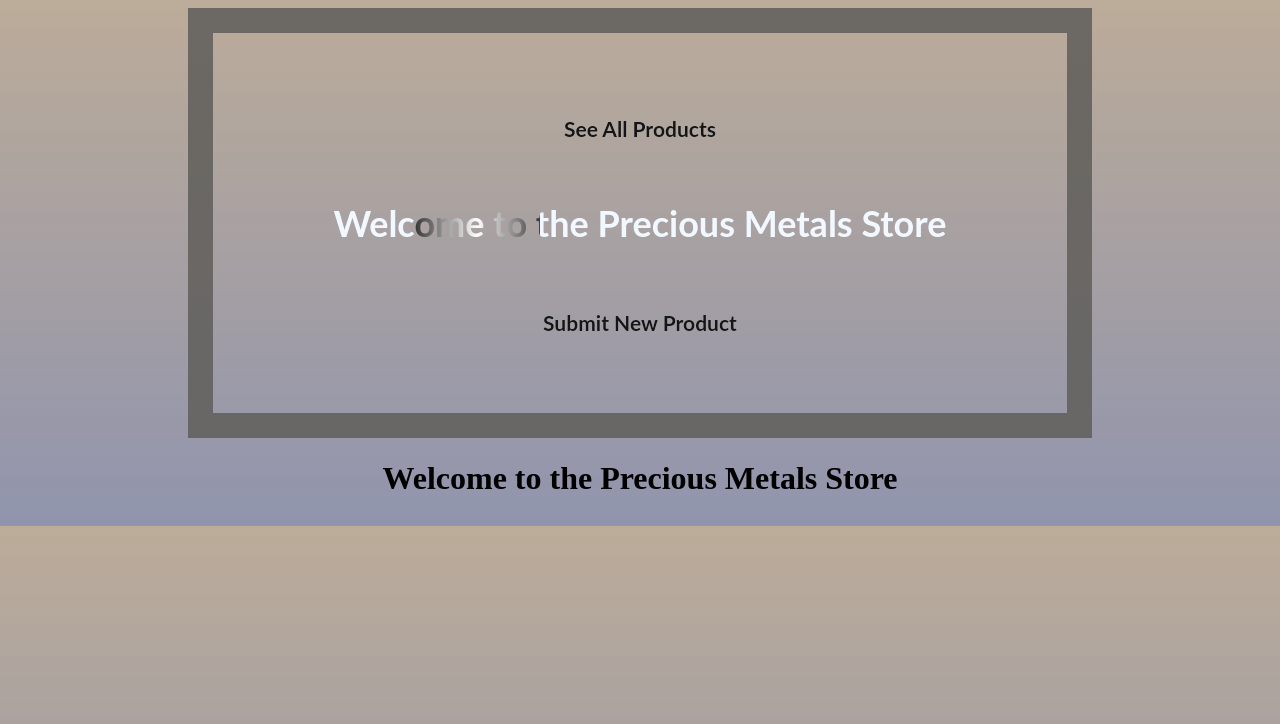
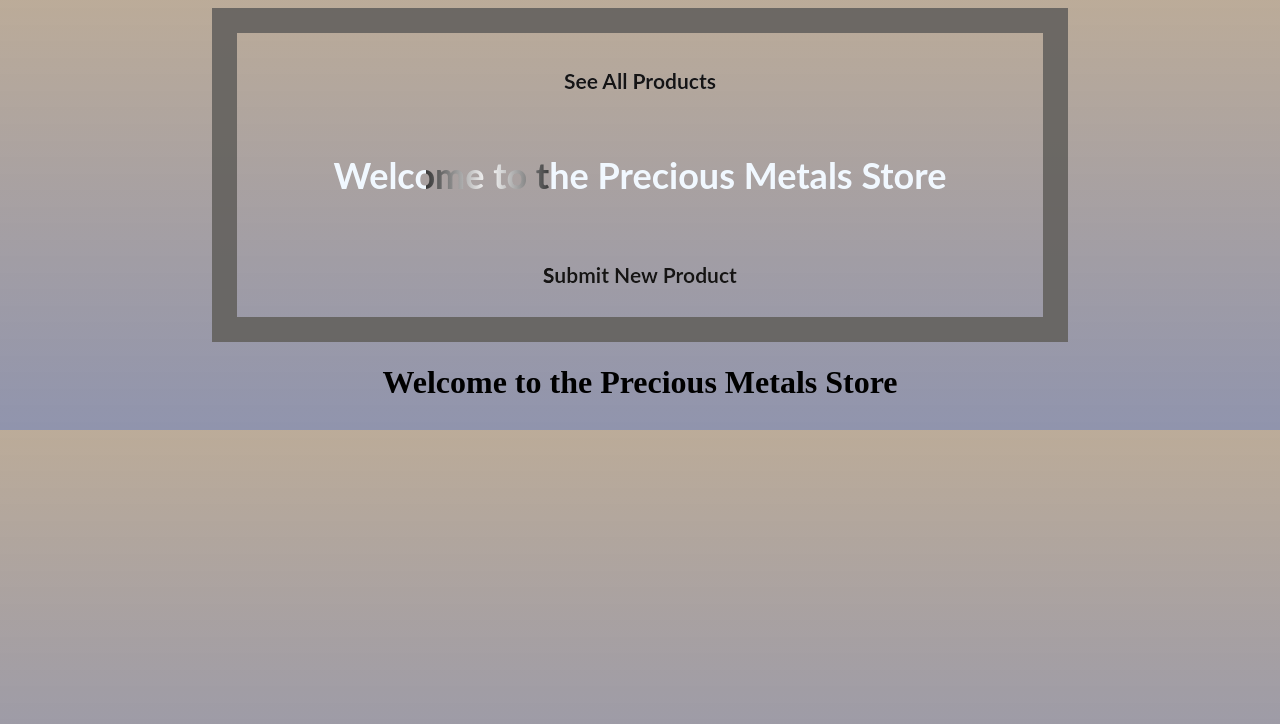
Before and after one commit to DeborahCampos1/E-Commerce-CTA, a React (Create React App) app in the folder front-end/: page / in a window 1280 px wide. Shown: the top 724 px of the page. Built offline with nearby package versions, Linux system fonts and the light colour scheme; no server answers.

Commit message:
updated nav CSS

```diff
--- a/front-end/src/index.css
+++ b/front-end/src/index.css
@@ -15,7 +15,7 @@ main{
     background-color: aliceblue;
     justify-content: space-around;
     align-items: center;
-    padding: 2em 2em;
+    padding: 0 1em;
     width: 60%;
     margin: auto;
     border: solid 25px #64615ee5;
@@ -107,7 +107,7 @@ main{
     flex-wrap: wrap;
     justify-content: space-between;
     gap: 10px;
-    margin-top: 75px;
+    margin-top: 50px;
     margin-bottom: 75px;
 }
 .Product{
```
